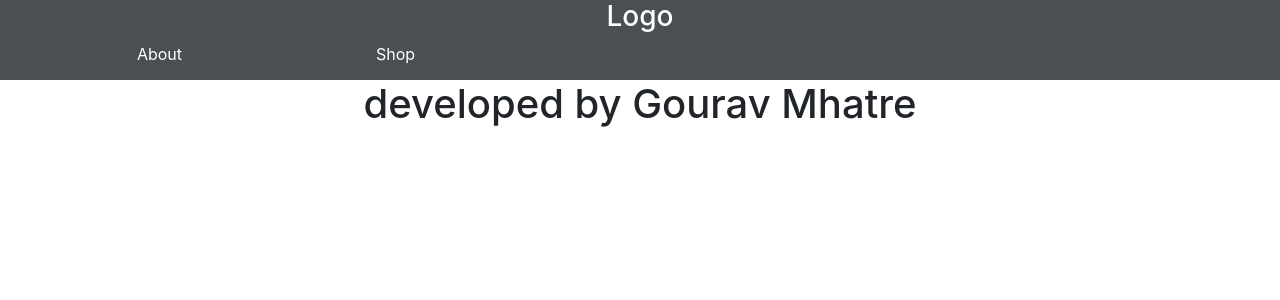
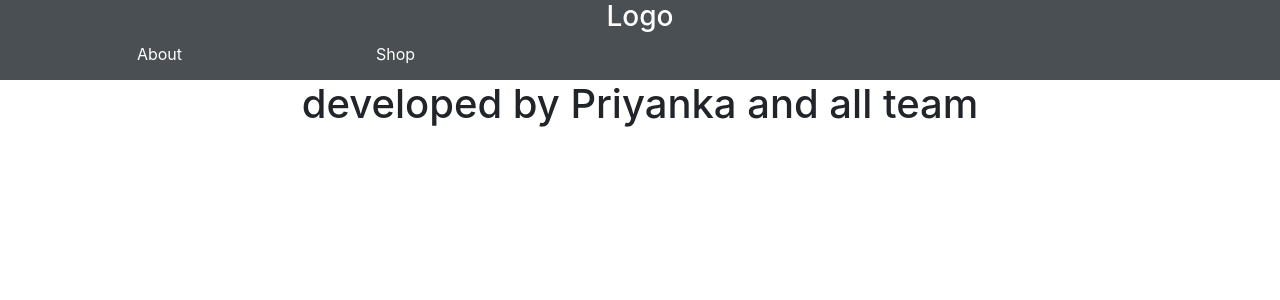
Before and after one commit to sumidha/ProjReact, a React (Create React App) app: page /About in a window 1280 px wide. Shown: the top 300 px of the page. Built offline with nearby package versions, Linux system fonts and the light colour scheme.

Commit message:
updated by Raj

```diff
--- a/src/Router/About.js
+++ b/src/Router/About.js
@@ -8,7 +8,7 @@ class About extends Component {
     render() {
         return (
 
-            <h1>developed by Gourav Mhatre</h1>
+            <h1>developed by Priyanka and all team</h1>
          );
     }
 }
```
